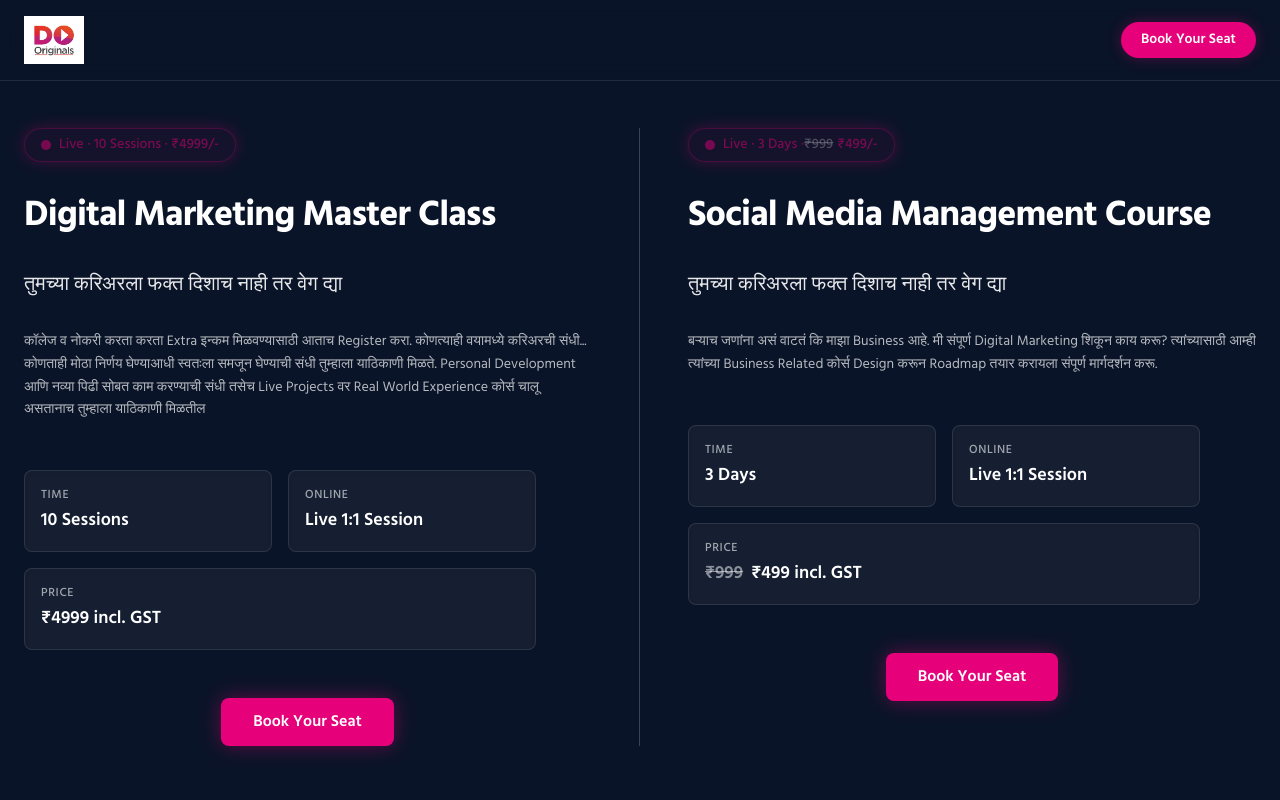
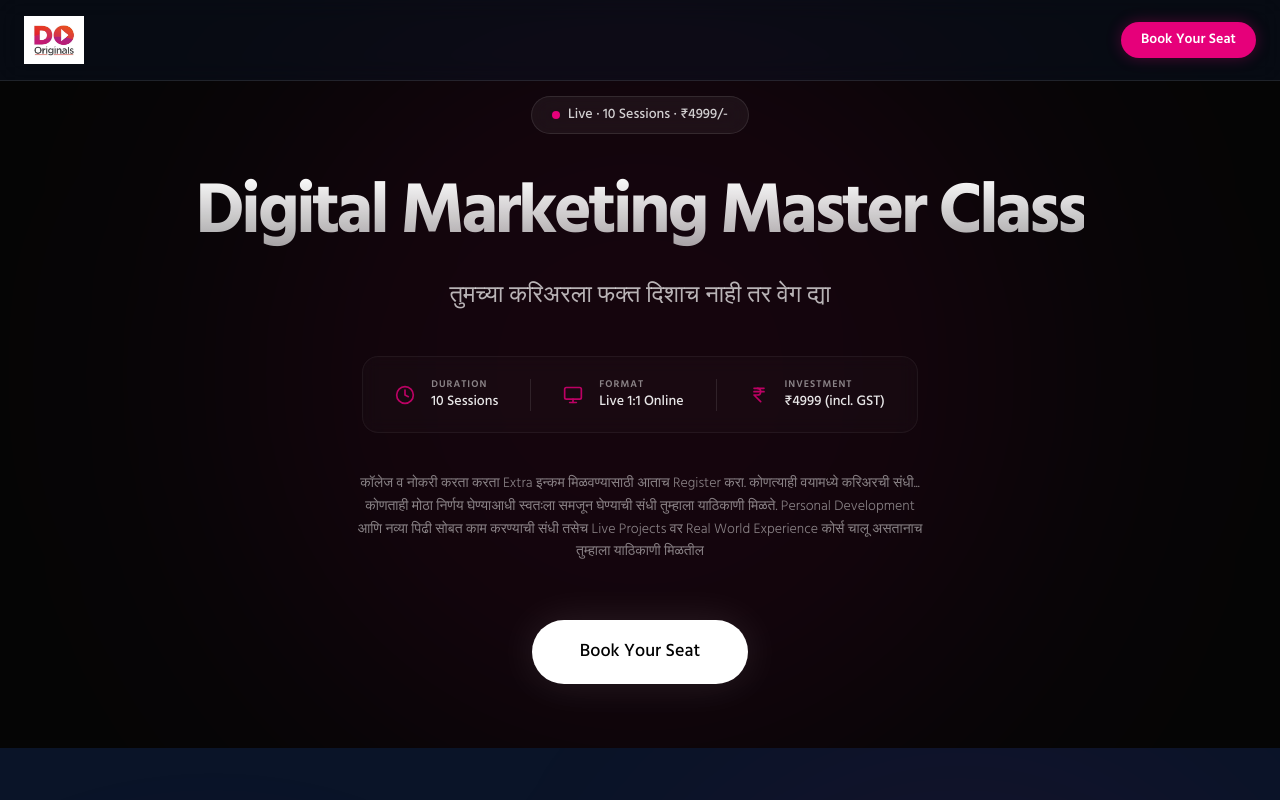
Before and after one commit to Do-Originals/materclasss-landing-page, a Next.js app: page / in a window 1280 px wide. Shown: the top 800 px of the page. Built offline with nearby package versions, Linux system fonts and the light colour scheme.

Commit message:
fix: remove the SMM course and xed the hero section

```diff
--- a/src/app/api/create-order/route.ts
+++ b/src/app/api/create-order/route.ts
@@ -12,7 +12,7 @@ export async function POST(req: NextRequest) {
     let amount = 499900;
     if (body.amount) {
       amount = parseInt(body.amount, 10);
-      if (amount !== 499900 && amount !== 49900) {
+      if (amount !== 499900) {
         amount = 499900; // fallback to default if invalid
       }
     }
--- a/src/components/payment/CheckoutButton.tsx
+++ b/src/components/payment/CheckoutButton.tsx
@@ -24,7 +24,7 @@ export function CheckoutButton({
         <span>{text}</span>
       </Button>
       <RegistrationModal
-        course={isModalOpen ? { name: "Digital Marketing Master Class", price: 499 } : null}
+        course={isModalOpen ? { name: "Digital Marketing Master Class", price: 4999 } : null}
         onClose={() => setIsModalOpen(false)}
       />
     </div>
--- a/src/components/sections/hero.tsx
+++ b/src/components/sections/hero.tsx
@@ -4,13 +4,13 @@ import { useEffect, useRef, useState } from "react";
 import gsap from "gsap";
 import { siteContent } from "@/content/copy";
 import { Button } from "@/components/ui/button";
-import Script from "next/script";
 import { RegistrationModal } from "@/components/payment/RegistrationModal";
+import { Clock, Monitor, IndianRupee } from "lucide-react";
 
 export function Hero() {
   const containerRef = useRef<HTMLElement>(null);
-  const leftContentRef = useRef<HTMLDivElement>(null);
-  const formRef = useRef<HTMLDivElement>(null);
+  const contentRef = useRef<HTMLDivElement>(null);
+  const backgroundRef = useRef<HTMLDivElement>(null);
 
   const [selectedCourse, setSelectedCourse] = useState<{name: string, price: number} | null>(null);
 
@@ -18,20 +18,22 @@ export function Hero() {
     const ctx = gsap.context(() => {
       const tl = gsap.timeline();
 
-      if (leftContentRef.current) {
-        tl.fromTo(
-          leftContentRef.current.children,
-          { opacity: 0, y: 30 },
-          { opacity: 1, y: 0, duration: 0.8, stagger: 0.1, ease: "power3.out" }
-        );
+      // Subtle background animation
+      if (backgroundRef.current) {
+        gsap.to(backgroundRef.current, {
+          opacity: 0.6,
+          duration: 4,
+          yoyo: true,
+          repeat: -1,
+          ease: "sine.inOut"
+        });
       }
 
-      if (formRef.current) {
+      if (contentRef.current) {
         tl.fromTo(
-          formRef.current,
-          { opacity: 0, x: 30 },
-          { opacity: 1, x: 0, duration: 0.8, ease: "power3.out" },
-          "-=0.6"
+          contentRef.current.children,
+          { opacity: 0, y: 40 },
+          { opacity: 1, y: 0, duration: 1, stagger: 0.15, ease: "power4.out" }
         );
       }
     }, containerRef);
@@ -40,104 +42,84 @@ export function Hero() {
   }, []);
 
   return (
-    <section id="register" ref={containerRef} className="relative pt-24 pb-16 lg:pt-32 lg:pb-28 overflow-hidden bg-surface-dark text-white">
-      <div className="absolute inset-0 opacity-10 bg-[radial-gradient(ellipse_at_center,_var(--tw-gradient-stops))] from-white/10 via-surface-dark to-surface-dark pointer-events-none"></div>
+    <section id="register" ref={containerRef} className="relative min-h-[90vh] flex items-center justify-center pt-24 pb-16 overflow-hidden bg-[#050505] text-white">
+      {/* Premium Minimalist Background Glow */}
+      <div
+        ref={backgroundRef}
+        className="absolute top-1/2 left-1/2 -translate-x-1/2 -translate-y-1/2 w-[600px] h-[600px] sm:w-[800px] sm:h-[800px] bg-brand-magenta/15 rounded-full blur-[100px] sm:blur-[120px] pointer-events-none opacity-40 mix-blend-screen"
+      />
 
-      <div className="container mx-auto px-5 sm:px-6 max-w-7xl relative z-10">
-        <div className="grid grid-cols-1 lg:grid-cols-2">
+      <div className="container mx-auto px-5 sm:px-6 max-w-5xl relative z-10">
+        <div ref={contentRef} className="flex flex-col items-center text-center space-y-10">
 
-          {/* Left Side - Digital Marketing Course */}
-          <div ref={leftContentRef} className="space-y-8 lg:border-r border-b lg:border-b-0 border-white/20 pb-12 lg:pb-0 lg:pr-12">
-            <div className="inline-flex items-center rounded-full border border-brand-magenta/50 bg-brand-magenta/10 px-4 py-1.5 text-sm font-medium text-brand-magenta shadow-[0_0_15px_rgba(230,0,122,0.5)] animate-pulse">
-              <span className="relative flex h-2.5 w-2.5 mr-2">
-                <span className="animate-ping absolute inline-flex h-full w-full rounded-full bg-brand-magenta opacity-75"></span>
-                <span className="relative inline-flex rounded-full h-2.5 w-2.5 bg-brand-magenta"></span>
-              </span>
-              {siteContent.hero.eyebrow}
-            </div>
+          {/* Eyebrow */}
+          <div className="inline-flex items-center gap-2 rounded-full border border-white/10 bg-white/5 px-5 py-2 text-xs sm:text-sm font-medium text-white/80 backdrop-blur-md">
+            <span className="relative flex h-2 w-2">
+              <span className="animate-ping absolute inline-flex h-full w-full rounded-full bg-brand-magenta opacity-75"></span>
+              <span className="relative inline-flex rounded-full h-2 w-2 bg-brand-magenta"></span>
+            </span>
+            {siteContent.hero.eyebrow}
+          </div>
 
-            <h1 className="text-2xl sm:text-3xl lg:text-4xl font-bold tracking-tight leading-tight lg:leading-tight font-heading">
+          {/* Headlines */}
+          <div className="space-y-6 max-w-4xl">
+            <h1 className="text-4xl sm:text-5xl md:text-6xl lg:text-7xl font-bold tracking-tighter leading-[1.1] font-heading bg-clip-text text-transparent bg-gradient-to-b from-white to-white/60">
               {siteContent.hero.headline}
             </h1>
 
-            <p className="text-base sm:text-lg lg:text-xl text-white/90 font-medium">
+            <p className="text-lg sm:text-xl lg:text-2xl text-white/70 font-light max-w-2xl mx-auto leading-relaxed">
               {siteContent.hero.subheadline}
             </p>
+          </div>
 
-            <p className="text-white/70 max-w-2xl leading-relaxed text-xs sm:text-sm">
-              {siteContent.registrationHook.text}
-            </p>
-
-            <div className="grid grid-cols-2 gap-3 sm:gap-4 pt-4 max-w-lg">
-              <div className="bg-white/5 border border-white/10 rounded-lg p-3 sm:p-4 flex flex-col justify-center shadow-inner">
-                <span className="text-white/60 text-[10px] sm:text-xs uppercase font-medium tracking-wider mb-0.5 sm:mb-1">Time</span>
-                <span className="text-white font-semibold text-sm sm:text-lg">10 Sessions</span>
-              </div>
-              <div className="bg-white/5 border border-white/10 rounded-lg p-3 sm:p-4 flex flex-col justify-center shadow-inner relative overflow-hidden">
-                 <span className="text-white/60 text-[10px] sm:text-xs uppercase font-medium tracking-wider mb-0.5 sm:mb-1">Online</span>
-                 <span className="text-white font-semibold text-sm sm:text-lg">Live 1:1 Session</span>
-              </div>
-              <div className="bg-white/5 border border-white/10 rounded-lg p-3 sm:p-4 flex flex-col justify-center shadow-inner col-span-2">
-                 <span className="text-white/60 text-[10px] sm:text-xs uppercase font-medium tracking-wider mb-0.5 sm:mb-1">Price</span>
-                 <span className="text-white font-semibold text-base sm:text-lg">₹4999 incl. GST</span>
+          {/* Subtle Details Bar */}
+          <div className="flex flex-col sm:flex-row items-center justify-center gap-6 sm:gap-8 py-5 px-8 rounded-2xl border border-white/5 bg-white/[0.02] backdrop-blur-sm w-full sm:w-auto">
+            <div className="flex items-center gap-4 w-full sm:w-auto justify-center sm:justify-start">
+              <Clock className="w-5 h-5 text-brand-magenta opacity-80" />
+              <div className="text-left">
+                <p className="text-[10px] text-white/50 uppercase tracking-widest font-semibold">Duration</p>
+                <p className="text-sm font-medium text-white/90">10 Sessions</p>
               </div>
             </div>
 
-            <div className="pt-4 flex justify-center lg:justify-center">
-              <Button
-                onClick={() => setSelectedCourse({name: "Digital Marketing Master Class", price: 4999})}
-                className="w-full sm:w-auto px-8 py-4 sm:py-5 text-sm sm:text-base font-semibold bg-brand-magenta hover:bg-brand-magenta/90 text-white rounded-lg transition-all shadow-[0_0_20px_rgba(230,0,122,0.4)] hover:shadow-[0_0_30px_rgba(230,0,122,0.6)] border-0 relative overflow-hidden"
-              >
-                {siteContent.hero.cta}
-              </Button>
+            <div className="hidden sm:block w-px h-8 bg-white/10"></div>
+            <div className="block sm:hidden h-px w-full bg-white/10"></div>
+
+            <div className="flex items-center gap-4 w-full sm:w-auto justify-center sm:justify-start">
+              <Monitor className="w-5 h-5 text-brand-magenta opacity-80" />
+              <div className="text-left">
+                <p className="text-[10px] text-white/50 uppercase tracking-widest font-semibold">Format</p>
+                <p className="text-sm font-medium text-white/90">Live 1:1 Online</p>
+              </div>
+            </div>
+
+            <div className="hidden sm:block w-px h-8 bg-white/10"></div>
+            <div className="block sm:hidden h-px w-full bg-white/10"></div>
+
+            <div className="flex items-center gap-4 w-full sm:w-auto justify-center sm:justify-start">
+              <IndianRupee className="w-5 h-5 text-brand-magenta opacity-80" />
+              <div className="text-left">
+                <p className="text-[10px] text-white/50 uppercase tracking-widest font-semibold">Investment</p>
+                <p className="text-sm font-medium text-white/90">₹4999 (incl. GST)</p>
+              </div>
             </div>
           </div>
 
-          {/* Right Side - Social Media Management Course */}
-          <div className="space-y-8 pt-12 lg:pt-0 lg:pl-12" ref={formRef}>
-            <div className="inline-flex items-center rounded-full border border-brand-magenta/50 bg-brand-magenta/10 px-4 py-1.5 text-sm font-medium text-brand-magenta shadow-[0_0_15px_rgba(230,0,122,0.5)] animate-pulse">
-              <span className="relative flex h-2.5 w-2.5 mr-2">
-                <span className="animate-ping absolute inline-flex h-full w-full rounded-full bg-brand-magenta opacity-75"></span>
-                <span className="relative inline-flex rounded-full h-2.5 w-2.5 bg-brand-magenta"></span>
+          {/* Hook */}
+          <p className="text-white/50 max-w-xl mx-auto text-sm font-light leading-relaxed">
+            {siteContent.registrationHook.text}
+          </p>
+
+          {/* CTA */}
+          <div className="pt-4">
+            <Button
+              onClick={() => setSelectedCourse({name: "Digital Marketing Master Class", price: 4999})}
+              className="group relative h-14 sm:h-16 px-10 sm:px-12 text-base sm:text-lg font-medium bg-white text-black hover:bg-white/90 rounded-full transition-all hover:scale-105 active:scale-95 border-0 shadow-[0_0_40px_rgba(255,255,255,0.1)] hover:shadow-[0_0_60px_rgba(255,255,255,0.2)]"
+            >
+              <span className="relative z-10 flex items-center gap-2">
+                {siteContent.hero.cta}
               </span>
-              Live · 3 Days · <span className="line-through text-white/50 mr-1">₹999</span> ₹499/-
-            </div>
-
-            <h1 className="text-2xl sm:text-3xl lg:text-4xl font-bold tracking-tight leading-tight lg:leading-tight font-heading">
-              Social Media Management Course
-            </h1>
-
-            <p className="text-base sm:text-lg lg:text-xl text-white/90 font-medium">
-              {siteContent.hero.subheadline}
-            </p>
-
-            <p className="text-white/70 max-w-2xl leading-relaxed text-xs sm:text-sm">
-              बऱ्याच जणांना असं वाटतं कि माझा Business आहे. मी संपूर्ण Digital Marketing शिकून काय करू? त्यांच्यासाठी आम्ही त्यांच्या Business Related कोर्स Design करून Roadmap तयार करायला संपूर्ण मार्गदर्शन करू.
-            </p>
-
-            <div className="grid grid-cols-2 gap-3 sm:gap-4 pt-4 max-w-lg">
-              <div className="bg-white/5 border border-white/10 rounded-lg p-3 sm:p-4 flex flex-col justify-center shadow-inner">
-                <span className="text-white/60 text-[10px] sm:text-xs uppercase font-medium tracking-wider mb-0.5 sm:mb-1">Time</span>
-                <span className="text-white font-semibold text-sm sm:text-lg">3 Days</span>
-              </div>
-              <div className="bg-white/5 border border-white/10 rounded-lg p-3 sm:p-4 flex flex-col justify-center shadow-inner relative overflow-hidden">
-                 <span className="text-white/60 text-[10px] sm:text-xs uppercase font-medium tracking-wider mb-0.5 sm:mb-1">Online</span>
-                 <span className="text-white font-semibold text-sm sm:text-lg">Live 1:1 Session</span>
-              </div>
-              <div className="bg-white/5 border border-white/10 rounded-lg p-3 sm:p-4 flex flex-col justify-center shadow-inner col-span-2">
-                 <span className="text-white/60 text-[10px] sm:text-xs uppercase font-medium tracking-wider mb-0.5 sm:mb-1">Price</span>
-                 <span className="text-white font-semibold text-base sm:text-lg"><span className="line-through text-white/50 mr-2">₹999</span>₹499 incl. GST</span>
-              </div>
-            </div>
-
-            <div className="pt-4 flex justify-center lg:justify-center">
-              <Button
-                onClick={() => setSelectedCourse({name: "Social Media Management Course", price: 499})}
-                className="w-full sm:w-auto px-8 py-4 sm:py-5 text-sm sm:text-base font-semibold bg-brand-magenta hover:bg-brand-magenta/90 text-white rounded-lg transition-all shadow-[0_0_20px_rgba(230,0,122,0.4)] hover:shadow-[0_0_30px_rgba(230,0,122,0.6)] border-0 relative overflow-hidden"
-              >
-                {siteContent.hero.cta}
-              </Button>
-            </div>
+            </Button>
           </div>
 
         </div>
```
Also changed, not shown: src/components/payment/RegistrationModal.tsx (+4 -12 lines).
